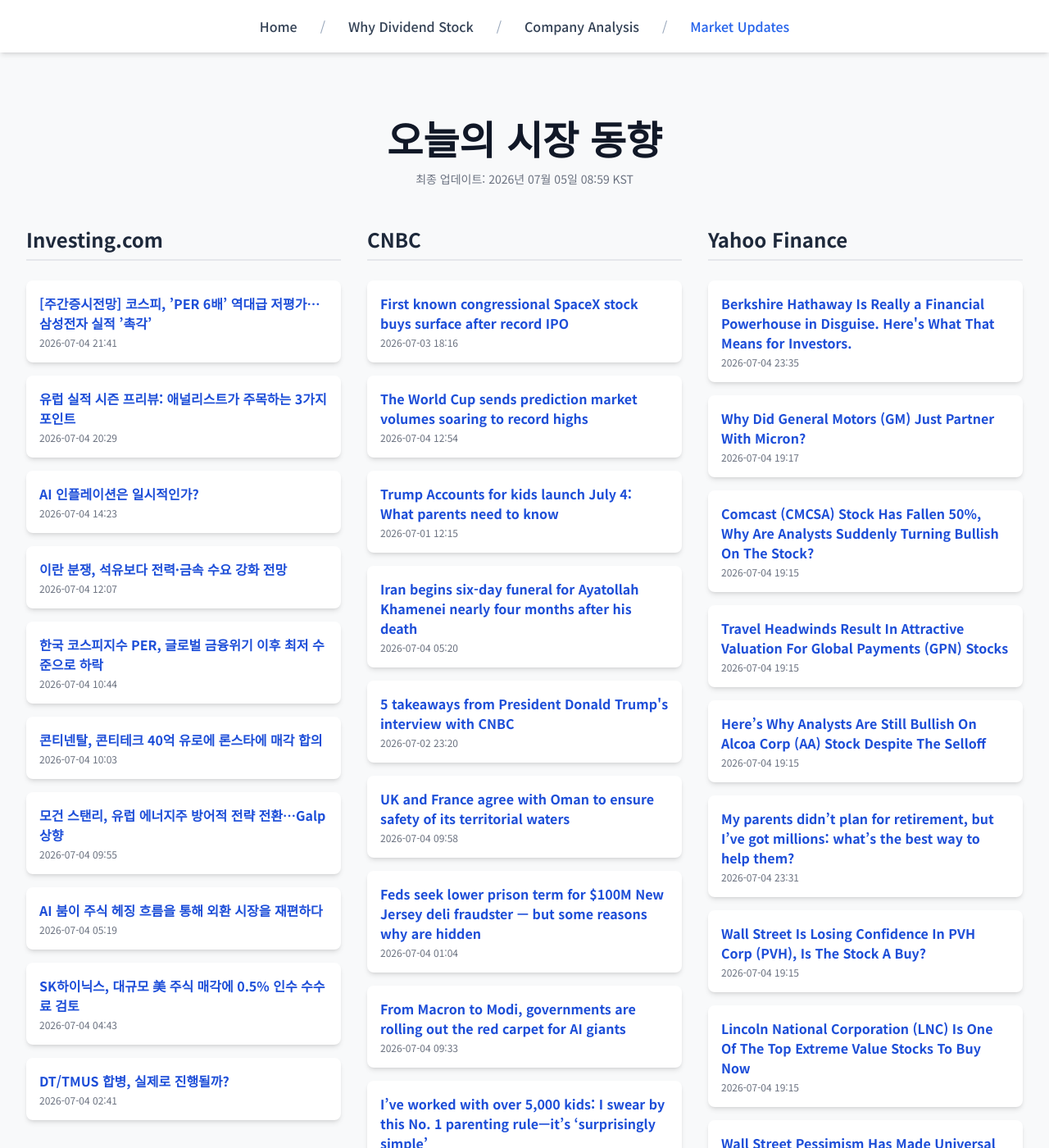
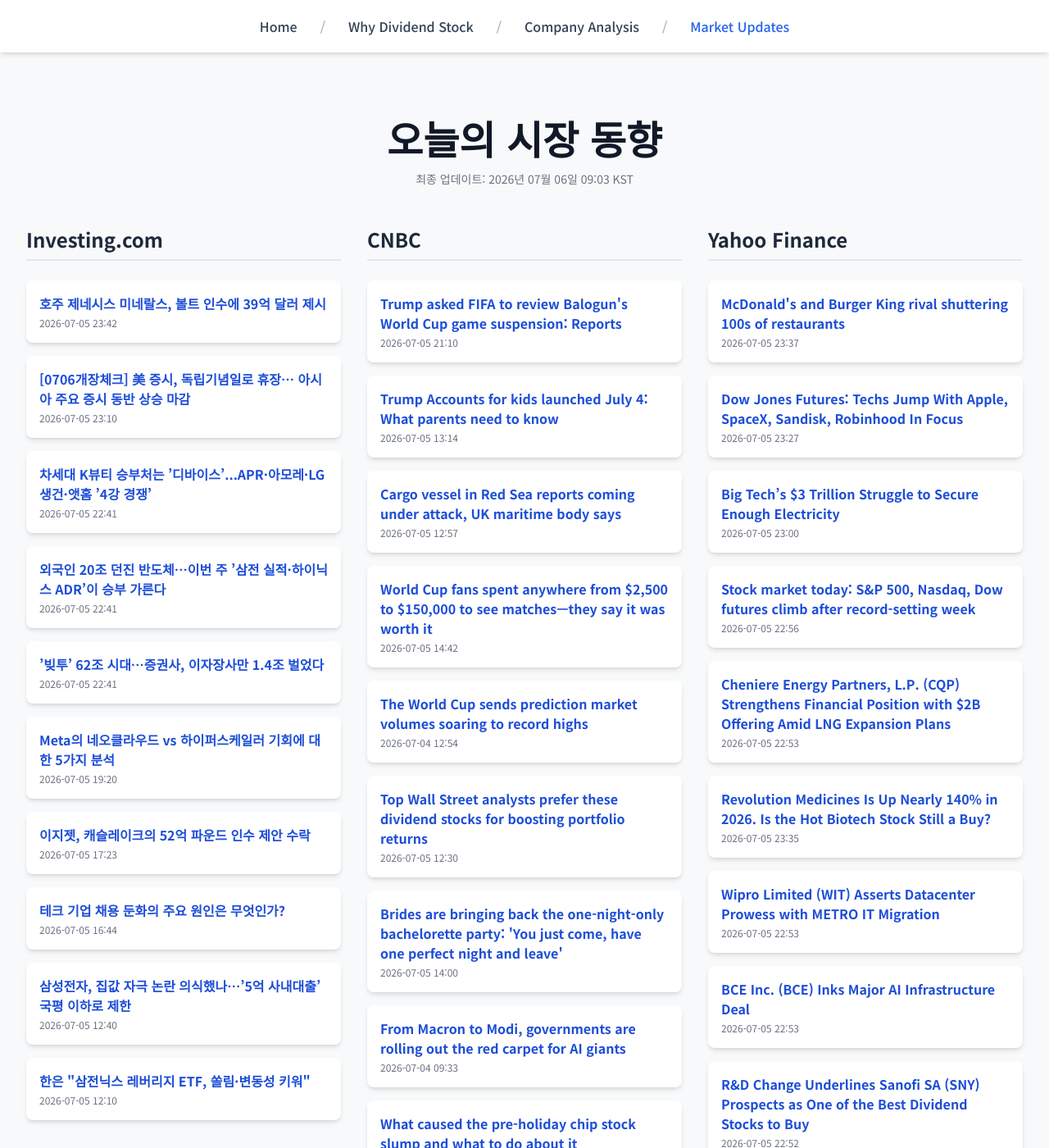
Before and after one commit to Kay-Hwang/my-company-analysis, a Jekyll site: the page built from market-updates.html, in a window 1280 px wide and 1400 px high. Shown: the whole window at 82% size. Built offline with Jekyll 4.4.1, drawn with Linux system fonts in a browser that asks for light colours; nearby versions of some CDN libraries; a script that is not in the unit is left out; some of the changed text lies outside the part shown.

Commit message:
Update daily data

```diff
--- a/_data/latest_data.json
+++ b/_data/latest_data.json
@@ -1,74 +1,92 @@
 {
-  "lastUpdated": "2026년 07월 05일 08:59 KST",
+  "lastUpdated": "2026년 07월 06일 09:03 KST",
   "news": {
     "investing": [
       {
-        "title": "[주간증시전망] 코스피, ’PER 6배’ 역대급 저평가…삼성전자 실적 ’촉각’",
-        "link": "https://kr.investing.com/news/stock-market-news/article-2005050",
-        "pubDate": "2026-07-04 21:41:12",
-        "summary": "[주간증시전망] 코스피, ’PER 6배’ 역대급 저평가…삼성전자 실적 ’촉각’"
+        "title": "호주 제네시스 미네랄스, 볼트 인수에 39억 달러 제시",
+        "link": "https://kr.investing.com/news/stock-market-news/article-2005135",
+        "pubDate": "2026-07-05 23:42:44",
+        "summary": "호주 제네시스 미네랄스, 볼트 인수에 39억 달러 제시"
       },
       {
-        "title": "유럽 실적 시즌 프리뷰: 애널리스트가 주목하는 3가지 포인트",
-        "link": "https://kr.investing.com/news/stock-market-news/article-2005049",
-        "pubDate": "2026-07-04 20:29:39",
-        "summary": "유럽 실적 시즌 프리뷰: 애널리스트가 주목하는 3가지 포인트"
+        "title": "[0706개장체크] 美 증시, 독립기념일로 휴장… 아시아 주요 증시 동반 상승 마감",
+        "link": "https://kr.investing.com/news/stock-market-news/article-2005125",
+        "pubDate": "2026-07-05 23:10:09",
+        "summary": "[0706개장체크] 美 증시, 독립기념일로 휴장… 아시아 주요 증시 동반 상승 마감"
       },
       {
-        "title": "AI 인플레이션은 일시적인가?",
-        "link": "https://kr.investing.com/news/stock-market-news/article-2005040",
-        "pubDate": "2026-07-04 14:23:27",
-        "summary": "AI 인플레이션은 일시적인가?"
+        "title": "차세대 K뷰티 승부처는 ’디바이스’...APR·아모레·LG생건·앳홈 ’4강 경쟁’",
+        "link": "https://kr.investing.com/news/stock-market-news/article-2005124",
+        "pubDate": "2026-07-05 22:41:11",
+        "summary": "차세대 K뷰티 승부처는 ’디바이스’...APR·아모레·LG생건·앳홈 ’4강 경쟁’"
       },
       {
-        "title": "이란 분쟁, 석유보다 전력·금속 수요 강화 전망",
-        "link": "https://kr.investing.com/news/stock-market-news/article-2005037",
-        "pubDate": "2026-07-04 12:07:22",
-        "summary": "이란 분쟁, 석유보다 전력·금속 수요 강화 전망"
+        "title": "외국인 20조 던진 반도체…이번 주 ’삼전 실적·하이닉스 ADR’이 승부 가른다",
+        "link": "https://kr.investing.com/news/stock-market-news/article-2005123",
+        "pubDate": "2026-07-05 22:41:11",
+        "summary": "외국인 20조 던진 반도체…이번 주 ’삼전 실적·하이닉스 ADR’이 승부 가른다"
       },
       {
-        "title": "한국 코스피지수 PER, 글로벌 금융위기 이후 최저 수준으로 하락",
-        "link": "https://kr.investing.com/news/stock-market-news/article-2005031",
-        "pubDate": "2026-07-04 10:44:40",
-        "summary": "한국 코스피지수 PER, 글로벌 금융위기 이후 최저 수준으로 하락"
+        "title": "’빚투’ 62조 시대…증권사, 이자장사만 1.4조 벌었다",
+        "link": "https://kr.investing.com/news/stock-market-news/article-2005122",
+        "pubDate": "2026-07-05 22:41:10",
+        "summary": "’빚투’ 62조 시대…증권사, 이자장사만 1.4조 벌었다"
       },
       {
-        "title": "콘티넨탈, 콘티테크 40억 유로에 론스타에 매각 합의",
-        "link": "https://kr.investing.com/news/stock-market-news/article-2005029",
-        "pubDate": "2026-07-04 10:03:32",
-        "summary": "콘티넨탈, 콘티테크 40억 유로에 론스타에 매각 합의"
+        "title": "Meta의 네오클라우드 vs 하이퍼스케일러 기회에 대한 5가지 분석",
+        "link": "https://kr.investing.com/news/stock-market-news/article-2005118",
+        "pubDate": "2026-07-05 19:20:05",
+        "summary": "Meta의 네오클라우드 vs 하이퍼스케일러 기회에 대한 5가지 분석"
       },
       {
-        "title": "모건 스탠리, 유럽 에너지주 방어적 전략 전환…Galp 상향",
-        "link": "https://kr.investing.com/news/stock-market-news/article-2005027",
-        "pubDate": "2026-07-04 09:55:52",
-        "summary": "모건 스탠리, 유럽 에너지주 방어적 전략 전환…Galp 상향"
+        "title": "이지젯, 캐슬레이크의 52억 파운드 인수 제안 수락",
+        "link": "https://kr.investing.com/news/stock-market-news/article-2005115",
+        "pubDate": "2026-07-05 17:23:43",
+        "summary": "이지젯, 캐슬레이크의 52억 파운드 인수 제안 수락"
       },
       {
-        "title": "AI 붐이 주식 헤징 흐름을 통해 외환 시장을 재편하다",
-        "link": "https://kr.investing.com/news/stock-market-news/article-2005012",
-        "pubDate": "2026-07-04 05:19:16",
-        "summary": "AI 붐이 주식 헤징 흐름을 통해 외환 시장을 재편하다"
+        "title": "테크 기업 채용 둔화의 주요 원인은 무엇인가?",
+        "link": "https://kr.investing.com/news/stock-market-news/article-2005113",
+        "pubDate": "2026-07-05 16:44:47",
+        "summary": "테크 기업 채용 둔화의 주요 원인은 무엇인가?"
       },
       {
-        "title": "SK하이닉스, 대규모 美 주식 매각에 0.5% 인수 수수료 검토",
-        "link": "https://kr.investing.com/news/stock-market-news/article-2005009",
-        "pubDate": "2026-07-04 04:43:16",
-        "summary": "SK하이닉스, 대규모 美 주식 매각에 0.5% 인수 수수료 검토"
+        "title": "삼성전자, 집값 자극 논란 의식했나…’5억 사내대출’ 국평 이하로 제한",
+        "link": "https://kr.investing.com/news/stock-market-news/article-2005102",
+        "pubDate": "2026-07-05 12:40:20",
+        "summary": "삼성전자, 집값 자극 논란 의식했나…’5억 사내대출’ 국평 이하로 제한"
       },
       {
-        "title": "DT/TMUS 합병, 실제로 진행될까?",
-        "link": "https://kr.investing.com/news/stock-market-news/article-2005004",
-        "pubDate": "2026-07-04 02:41:13",
-        "summary": "DT/TMUS 합병, 실제로 진행될까?"
+        "title": "한은 \"삼전닉스 레버리지 ETF, 쏠림·변동성 키워\"",
+        "link": "https://kr.investing.com/news/stock-market-news/article-2005101",
+        "pubDate": "2026-07-05 12:10:15",
+        "summary": "한은 \"삼전닉스 레버리지 ETF, 쏠림·변동성 키워\""
       }
     ],
     "cnbc": [
       {
-        "title": "First known congressional SpaceX stock buys surface after record IPO",
-        "link": "https://www.cnbc.com/2026/07/03/spacex-stock-congress-meuser-cisneros-ipo-disclosure.html",
-        "pubDate": "Fri, 03 Jul 2026 18:16:43 GMT",
-        "summary": "The SpaceX stock purchases come as Elon Musk’s company deepens its role in federal contracting and remains closely tied to President Donald Trump’s Washington."
+        "title": "Trump asked FIFA to review Balogun's World Cup game suspension: Reports",
+        "link": "https://www.cnbc.com/2026/07/05/trump-fifa-balogun-world-cup-red-card-suspension.html",
+        "pubDate": "Sun, 05 Jul 2026 21:10:29 GMT",
+        "summary": "Folarin Balogun was surprisingly cleared by FIFA to play for the United States Men's National Team in the World Cup against Belgium on Monday."
+      },
+      {
+        "title": "Trump Accounts for kids launched July 4: What parents need to know",
+        "link": "https://www.cnbc.com/2026/07/01/trump-accounts-launch-july-4.html",
+        "pubDate": "Sun, 05 Jul 2026 13:14:22 GMT",
+        "summary": "Here's a breakdown of how Trump Accounts work, who qualifies for free money and when the funds can be withdrawn."
+      },
+      {
+        "title": "Cargo vessel in Red Sea reports coming under attack, UK maritime body says",
+        "link": "https://www.cnbc.com/2026/07/05/cargo-vessel-in-red-sea-reports-attack-uk-maritime-body-says.html",
+        "pubDate": "Sun, 05 Jul 2026 12:57:45 GMT",
+        "summary": "The incident was reported in one of the world's most crucial trade transit routes amid a fragile ceasefire between Iran and the U.S."
+      },
+      {
+        "title": "World Cup fans spent anywhere from $2,500 to $150,000 to see matches—they say it was worth it",
+        "link": "https://www.cnbc.com/2026/07/05/world-cup-fans-spent-anywhere-from-2500-to-150000-to-see-matches.html",
+        "pubDate": "Sun, 05 Jul 2026 14:42:38 GMT",
+        "summary": "Soccer fans heading to World Cup matches at MetLife Stadium shared how much they expected to spend with CNBC Make It outside New York's Penn Station."
       },
       {
         "title": "The World Cup sends prediction market volumes soaring to record highs",
@@ -77,34 +95,16 @@
         "summary": "Trading volumes on Kalshi and Polymarket both hit record highs in June. Rothera, a new prediction market platform, was also able to manage $2 billion in volume."
       },
       {
-        "title": "Trump Accounts for kids launch July 4: What parents need to know",
-        "link": "https://www.cnbc.com/2026/07/01/trump-accounts-launch-july-4.html",
-        "pubDate": "Wed, 01 Jul 2026 12:15:01 GMT",
-        "summary": "Here's a breakdown of how Trump Accounts work, who qualifies for free money and when the funds can be withdrawn."
+        "title": "Top Wall Street analysts prefer these dividend stocks for boosting portfolio returns",
+        "link": "https://www.cnbc.com/2026/07/05/analysts-prefer-these-dividend-stocks-for-boosting-portfolio-returns.html",
+        "pubDate": "Sun, 05 Jul 2026 12:30:01 GMT",
+        "summary": "With thousands of dividend-paying companies to choose from, identifying the right stocks can be challenging."
       },
       {
-        "title": "Iran begins six-day funeral for Ayatollah Khamenei nearly four months after his death",
-        "link": "https://www.cnbc.com/2026/07/04/-khamenei-funeral-procession-route.html",
-        "pubDate": "Sat, 04 Jul 2026 05:20:52 GMT",
-        "summary": "Iran plans a six-day funeral for Ayatollah Ali Khamenei, with ceremonies across Iran and Iraq before burial in Mashhad."
-      },
-      {
-        "title": "5 takeaways from President Donald Trump's interview with CNBC",
-        "link": "https://www.cnbc.com/2026/07/02/5-takeaways-from-president-donald-trumps-interview-with-cnbc.html",
-        "pubDate": "Thu, 02 Jul 2026 23:20:58 GMT",
-        "summary": "The president defended his family's business and said he feels bad that the presidency creates a conflict of interest in any of his children's investments."
-      },
-      {
-        "title": "UK and France agree with Oman to ensure safety of its territorial waters",
-        "link": "https://www.cnbc.com/2026/07/04/uk-france-agree-with-oman-to-ensure-safety-of-its-territorial-waters.html",
-        "pubDate": "Sat, 04 Jul 2026 09:58:07 GMT",
-        "summary": "France said it has deployed mine countermeasures to the Middle East, including two mine-hunting ships."
-      },
-      {
-        "title": "Feds seek lower prison term for $100M New Jersey deli fraudster — but some reasons why are hidden",
-        "link": "https://www.cnbc.com/2026/07/03/new-jersey-deli-stockfraud-sentence-patten.html",
-        "pubDate": "Sat, 04 Jul 2026 01:04:34 GMT",
-        "summary": "James Patten is the third person who will be sentenced in the stock manipulation scheme related to Hometown International, a company that owned just one deli."
+        "title": "Brides are bringing back the one-night-only bachelorette party: 'You just come, have one perfect night and leave'",
+        "link": "https://www.cnbc.com/2026/07/05/brides-are-bringing-back-the-one-night-only-bachelorette-party.html",
+        "pubDate": "Sun, 05 Jul 2026 14:00:01 GMT",
+        "summary": "Before they ballooned into multi-day destination getaways, bachelorette parties tended to be one night of raucous fun. Some brides are bringing it back."
       },
       {
         "title": "From Macron to Modi, governments are rolling out the red carpet for AI giants",
@@ -113,78 +113,78 @@
         "summary": "Macron and Modi are courting tech CEOs as France and India seek AI data center investment and cloud infrastructure."
       },
       {
-        "title": "I’ve worked with over 5,000 kids: I swear by this No. 1 parenting rule—it’s ‘surprisingly simple’",
-        "link": "https://www.cnbc.com/2026/07/04/ive-studied-over-5000-kidsi-keep-giving-parents-the-same-surprisingly-simple-advice.html",
-        "pubDate": "Sat, 04 Jul 2026 17:03:15 GMT",
-        "summary": "Child development expert Siggie Cohen, who has worked with over 5,000 families, shares one communication mistake she sees parents make every day. Here's why she says it can backfire, when to set clear boundaries and how to use questions more effectively."
+        "title": "What caused the pre-holiday chip stock slump and what to do about it",
+        "link": "https://www.cnbc.com/2026/07/05/jim-cramer-what-caused-the-pre-holiday-chip-stock-slump-and-what-to-do-about-it.html",
+        "pubDate": "Sun, 05 Jul 2026 22:31:26 GMT",
+        "summary": "The problem is that we have seen this horror movie before."
       },
       {
-        "title": "Oman walks a diplomatic tightrope over Strait of Hormuz fees, creating a ‘blind spot’ for markets",
-        "link": "https://www.cnbc.com/2026/07/03/oman-strait-hormuz-fees-iran-trump.html",
-        "pubDate": "Fri, 03 Jul 2026 07:59:34 GMT",
-        "summary": "Oman is using strategic ambiguity as talks over possible Strait of Hormuz fees raise legal, diplomatic and oil market concerns."
+        "title": "5 takeaways from President Donald Trump's interview with CNBC",
+        "link": "https://www.cnbc.com/2026/07/02/5-takeaways-from-president-donald-trumps-interview-with-cnbc.html",
+        "pubDate": "Thu, 02 Jul 2026 23:20:58 GMT",
+        "summary": "The president defended his family's business and said he feels bad that the presidency creates a conflict of interest in any of his children's investments."
       }
     ],
     "yahoo": [
       {
-        "title": "Berkshire Hathaway Is Really a Financial Powerhouse in Disguise. Here's What That Means for Investors.",
-        "link": "https://finance.yahoo.com/markets/stocks/articles/berkshire-hathaway-really-financial-powerhouse-233500135.html",
-        "pubDate": "2026-07-04T23:35:00Z",
-        "summary": "Berkshire Hathaway Is Really a Financial Powerhouse in Disguise. Here's What That Means for Investors."
+        "title": "McDonald's and Burger King rival shuttering 100s of restaurants",
+        "link": "https://finance.yahoo.com/small-business/articles/fast-food-chain-closes-70-150700372.html",
+        "pubDate": "2026-07-05T23:37:36Z",
+        "summary": "McDonald's and Burger King rival shuttering 100s of restaurants"
       },
       {
-        "title": "Why Did General Motors (GM) Just Partner With Micron?",
-        "link": "https://finance.yahoo.com/technology/articles/why-did-general-motors-gm-191731528.html",
-        "pubDate": "2026-07-04T19:17:31Z",
-        "summary": "Why Did General Motors (GM) Just Partner With Micron?"
+        "title": "Dow Jones Futures: Techs Jump With Apple, SpaceX, Sandisk, Robinhood In Focus",
+        "link": "https://www.investors.com/market-trend/stock-market-today/dow-jones-futures-apple-spacex-sandisk-robinhood/?src=A00220&yptr=yahoo",
+        "pubDate": "2026-07-05T23:27:33Z",
+        "summary": "Dow Jones Futures: Techs Jump With Apple, SpaceX, Sandisk, Robinhood In Focus"
       },
       {
-        "title": "Comcast (CMCSA) Stock Has Fallen 50%, Why Are Analysts Suddenly Turning Bullish On The Stock?",
-        "link": "https://finance.yahoo.com/markets/stocks/articles/comcast-cmcsa-stock-fallen-50-191550222.html",
-        "pubDate": "2026-07-04T19:15:50Z",
-        "summary": "Comcast (CMCSA) Stock Has Fallen 50%, Why Are Analysts Suddenly Turning Bullish On The Stock?"
+        "title": "Big Tech’s $3 Trillion Struggle to Secure Enough Electricity",
+        "link": "https://finance.yahoo.com/energy/articles/big-tech-3-trillion-struggle-230000415.html",
+        "pubDate": "2026-07-05T23:00:00Z",
+        "summary": "Big Tech’s $3 Trillion Struggle to Secure Enough Electricity"
       },
       {
-        "title": "Travel Headwinds Result In Attractive Valuation For Global Payments (GPN) Stocks",
-        "link": "https://finance.yahoo.com/markets/stocks/articles/travel-headwinds-result-attractive-valuation-191542312.html",
-        "pubDate": "2026-07-04T19:15:42Z",
-        "summary": "Travel Headwinds Result In Attractive Valuation For Global Payments (GPN) Stocks"
+        "title": "Stock market today: S&P 500, Nasdaq, Dow futures climb after record-setting week",
+        "link": "https://finance.yahoo.com/markets/stocks/live/stock-market-today-monday-july-7-225645420.html",
+        "pubDate": "2026-07-05T22:56:45Z",
+        "summary": "Stock market today: S&P 500, Nasdaq, Dow futures climb after record-setting week"
       },
       {
-        "title": "Here’s Why Analysts Are Still Bullish On Alcoa Corp (AA) Stock Despite The Selloff",
-        "link": "https://finance.yahoo.com/markets/stocks/articles/why-analysts-still-bullish-alcoa-191533264.html",
-        "pubDate": "2026-07-04T19:15:33Z",
-        "summary": "Here’s Why Analysts Are Still Bullish On Alcoa Corp (AA) Stock Despite The Selloff"
+        "title": "Cheniere Energy Partners, L.P. (CQP) Strengthens Financial Position with $2B Offering Amid LNG Expansion Plans",
+        "link": "https://finance.yahoo.com/energy/articles/cheniere-energy-partners-l-p-225352790.html",
+        "pubDate": "2026-07-05T22:53:52Z",
+        "summary": "Cheniere Energy Partners, L.P. (CQP) Strengthens Financial Position with $2B Offering Amid LNG Expansion Plans"
       },
       {
-        "title": "My parents didn’t plan for retirement, but I’ve got millions: what’s the best way to help them?",
-        "link": "https://finance.yahoo.com/markets/options/articles/parents-didn-t-plan-retirement-141713265.html",
-        "pubDate": "2026-07-04T23:31:52Z",
-        "summary": "My parents didn’t plan for retirement, but I’ve got millions: what’s the best way to help them?"
+        "title": "Revolution Medicines Is Up Nearly 140% in 2026. Is the Hot Biotech Stock Still a Buy?",
+        "link": "https://finance.yahoo.com/healthcare/articles/revolution-medicines-nearly-140-2026-233500896.html",
+        "pubDate": "2026-07-05T23:35:00Z",
+        "summary": "Revolution Medicines Is Up Nearly 140% in 2026. Is the Hot Biotech Stock Still a Buy?"
       },
       {
-        "title": "Wall Street Is Losing Confidence In PVH Corp (PVH), Is The Stock A Buy?",
-        "link": "https://finance.yahoo.com/markets/stocks/articles/wall-street-losing-confidence-pvh-191514572.html",
-        "pubDate": "2026-07-04T19:15:14Z",
-        "summary": "Wall Street Is Losing Confidence In PVH Corp (PVH), Is The Stock A Buy?"
+        "title": "Wipro Limited (WIT) Asserts Datacenter Prowess with METRO IT Migration",
+        "link": "https://finance.yahoo.com/technology/articles/wipro-limited-wit-asserts-datacenter-225320129.html",
+        "pubDate": "2026-07-05T22:53:20Z",
+        "summary": "Wipro Limited (WIT) Asserts Datacenter Prowess with METRO IT Migration"
       },
       {
-        "title": "Lincoln National Corporation (LNC) Is One Of The Top Extreme Value Stocks To Buy Now",
-        "link": "https://finance.yahoo.com/markets/stocks/articles/lincoln-national-corporation-lnc-one-191506722.html",
-        "pubDate": "2026-07-04T19:15:06Z",
-        "summary": "Lincoln National Corporation (LNC) Is One Of The Top Extreme Value Stocks To Buy Now"
+        "title": "BCE Inc. (BCE) Inks Major AI Infrastructure Deal",
+        "link": "https://finance.yahoo.com/technology/ai/articles/bce-inc-bce-inks-major-225308474.html",
+        "pubDate": "2026-07-05T22:53:08Z",
+        "summary": "BCE Inc. (BCE) Inks Major AI Infrastructure Deal"
       },
       {
-        "title": "Wall Street Pessimism Has Made Universal Health Services (UHS) Stock A Top Extreme Value Stock To Buy Now",
-        "link": "https://finance.yahoo.com/healthcare/articles/wall-street-pessimism-made-universal-191457323.html",
-        "pubDate": "2026-07-04T19:14:57Z",
-        "summary": "Wall Street Pessimism Has Made Universal Health Services (UHS) Stock A Top Extreme Value Stock To Buy Now"
+        "title": "R&D Change Underlines Sanofi SA (SNY) Prospects as One of the Best Dividend Stocks to Buy",
+        "link": "https://finance.yahoo.com/healthcare/articles/r-d-change-underlines-sanofi-225257398.html",
+        "pubDate": "2026-07-05T22:52:57Z",
+        "summary": "R&D Change Underlines Sanofi SA (SNY) Prospects as One of the Best Dividend Stocks to Buy"
       },
       {
-        "title": "Equinox Gold (EQX) Just Cleared A Major Roadblock, Is The Stock Ready To Skyrocket?",
-        "link": "https://finance.yahoo.com/markets/stocks/articles/equinox-gold-eqx-just-cleared-191444301.html",
-        "pubDate": "2026-07-04T19:14:44Z",
-        "summary": "Equinox Gold (EQX) Just Cleared A Major Roadblock, Is The Stock Ready To Skyrocket?"
+        "title": "AngloGold Ashanti PLC (AU) Faces Diverging Analyst Views Amid Market and Regulatory Shifts",
+        "link": "https://finance.yahoo.com/markets/stocks/articles/anglogold-ashanti-plc-au-faces-225226198.html",
+        "pubDate": "2026-07-05T22:52:26Z",
+        "summary": "AngloGold Ashanti PLC (AU) Faces Diverging Analyst Views Amid Market and Regulatory Shifts"
       }
     ]
   }
```
